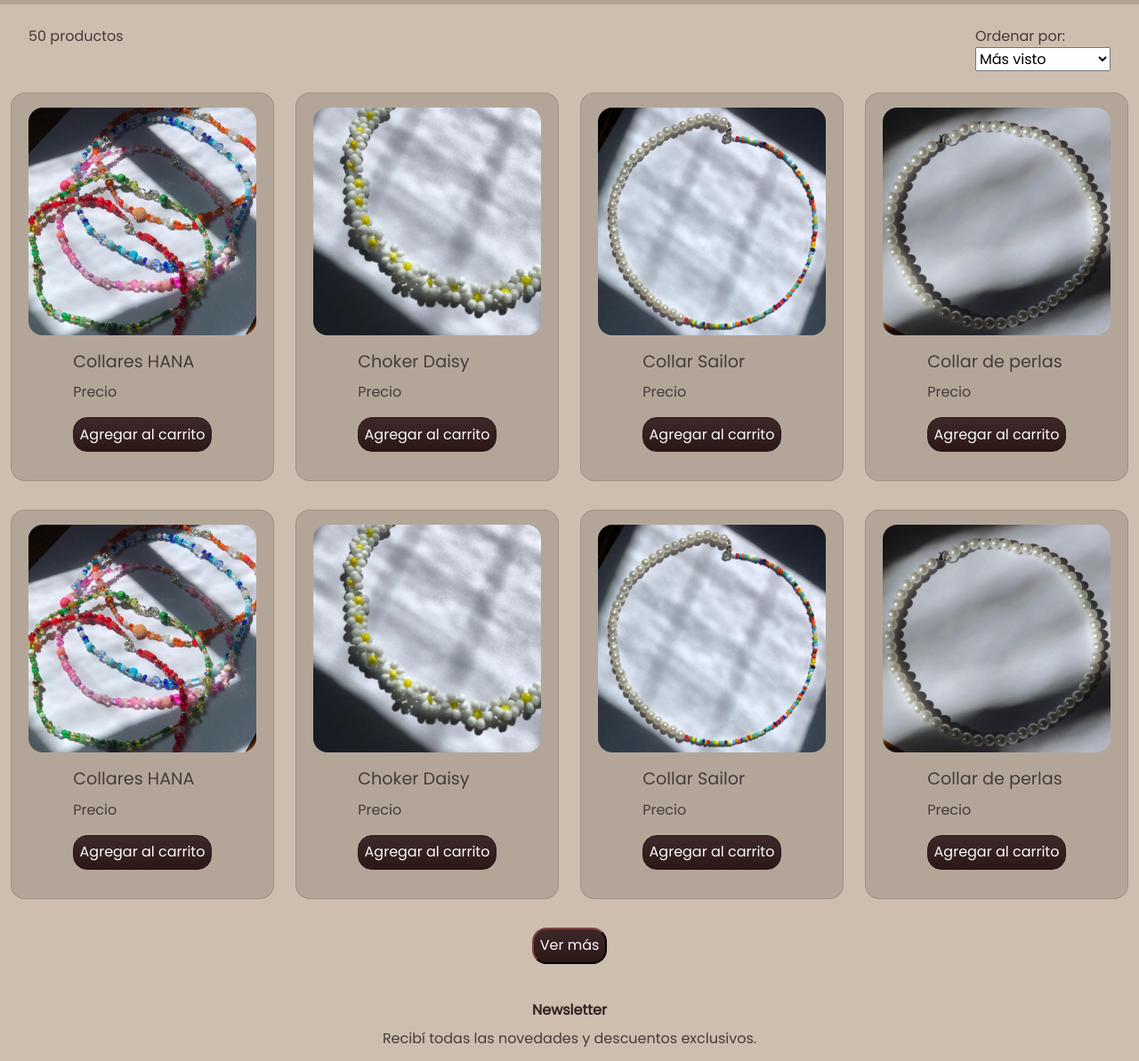
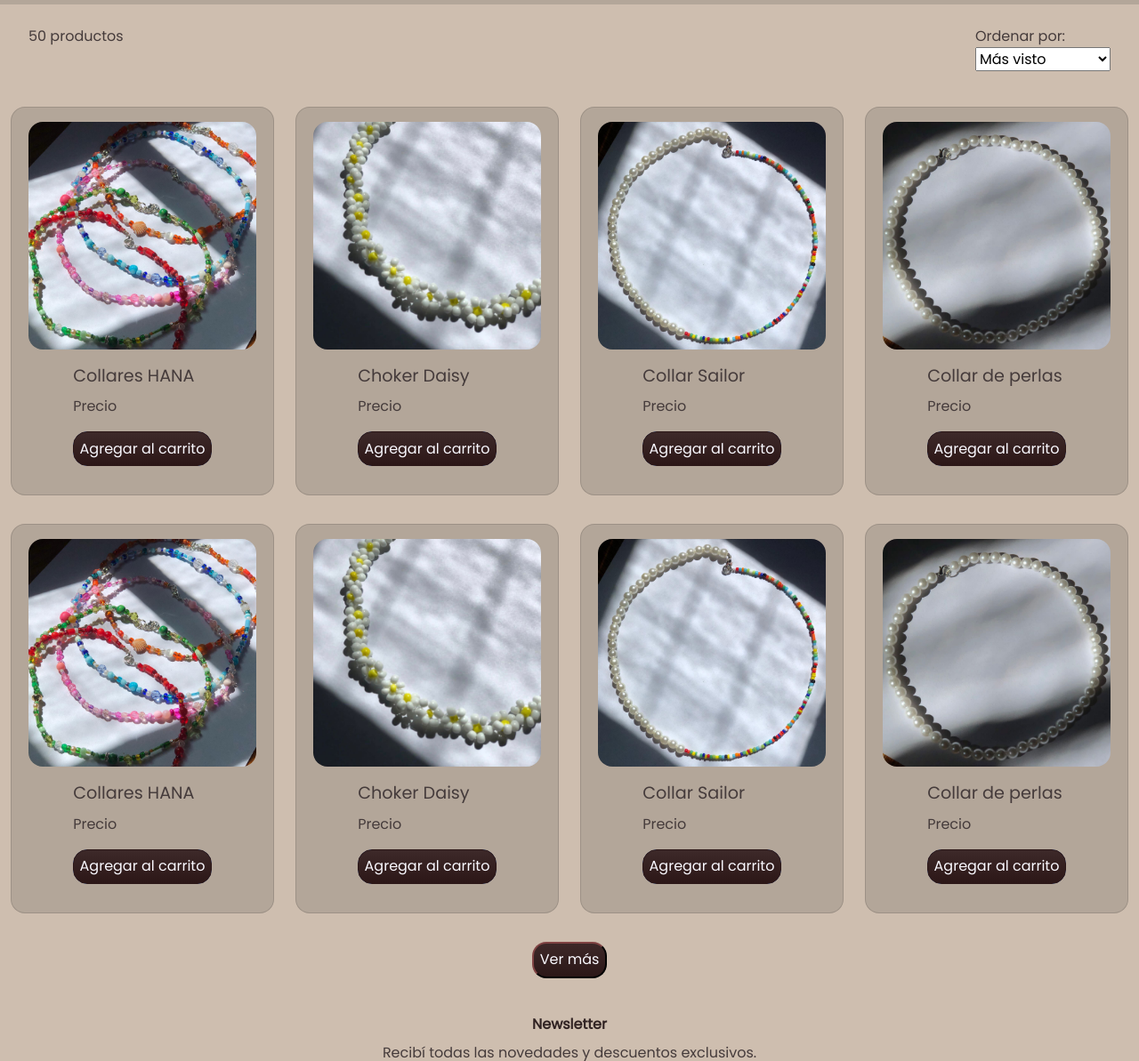
Before and after one commit to victoriadeastoreca/LULU, a website: page páginas/productos.html in a window 1280 px wide. Shown: the part 75-1268 px from the top of the page at 89% size. Drawn offline with nearby package versions, Linux system fonts and the light colour scheme.

Commit message:
cambios tarjetas productos

```diff
--- a/páginas/productos.html
+++ b/páginas/productos.html
@@ -80,7 +80,7 @@
         <section class="container-fluid">
             <article class="row">
 
-                <div class="col-xl-3 col-md-6 col-sm-12">
+                <div class="col-xl-3 col-lg-4 col-md-6 col-sm-12">
                     <div class="card" >
                         <img class="tamaño__imagenes" src="../recursos/im-collares-hanna.jpg" alt="Imágen collares HANA" />
                         <div class="card-body">
@@ -91,7 +91,7 @@
                     </div>
                 </div>
 
-                <div class="col-xl-3 col-md-6 col-sm-12">
+                <div class="col-xl-3 col-lg-4 col-md-6 col-sm-12">
                     <div class="card">
                         <img class="tamaño__imagenes" src="../recursos/im-choker-daisy.jpg" alt="Imágen Choker Daisy" />
                         <div class="card-body">
@@ -102,7 +102,7 @@
                     </div>
                 </div>
 
-                <div class="col-xl-3 col-md-6 col-sm-12">
+                <div class="col-xl-3 col-lg-4 col-md-6 col-sm-12">
                     <div class="card">
                         <img class="tamaño__imagenes" src="../recursos/im-collar-sailor.jpg" alt="Imágen Collar Sailor" />
                         <div class="card-body">
@@ -113,7 +113,7 @@
                     </div>
                 </div>
 
-                <div class="col-xl-3 col-md-6 col-sm-12">
+                <div class="col-xl-3 col-lg-4 col-md-6 col-sm-12">
                     <div class="card">
                         <img class="tamaño__imagenes" src="../recursos/im-collar-perlas.jpg" alt="Imágen Collar de perlas" />
                         <div class="card-body">
@@ -124,11 +124,8 @@
                     </div>
                 </div>
 
-            </article>
 
-            <article class="row">
-
-                <div class="col-xl-3 col-md-6 col-sm-12">
+                <div class="col-xl-3 col-lg-4 col-md-6 col-sm-12">
                     <div class="card" >
                         <img class="tamaño__imagenes" src="../recursos/im-collares-hanna.jpg" alt="Imágen collares HANA" />
                         <div class="card-body">
@@ -139,7 +136,7 @@
                     </div>
                 </div>
 
-                <div class="col-xl-3 col-md-6 col-sm-12">
+                <div class="col-xl-3 col-lg-4 col-md-6 col-sm-12">
                     <div class="card">
                         <img class="tamaño__imagenes" src="../recursos/im-choker-daisy.jpg" alt="Imágen Choker Daisy" />
                         <div class="card-body">
@@ -150,7 +147,7 @@
                     </div>
                 </div>
 
-                <div class="col-xl-3 col-md-6 col-sm-12">
+                <div class="col-xl-3 col-lg-4 col-md-6 col-sm-12">
                     <div class="card">
                         <img class="tamaño__imagenes" src="../recursos/im-collar-sailor.jpg" alt="Imágen Collar Sailor" />
                         <div class="card-body">
@@ -161,7 +158,7 @@
                     </div>
                 </div>
 
-                <div class="col-xl-3 col-md-6 col-sm-12">
+                <div class="col-xl-3 col-lg-4 col-md-6 col-sm-12">
                     <div class="card">
                         <img class="tamaño__imagenes" src="../recursos/im-collar-perlas.jpg" alt="Imágen Collar de perlas" />
                         <div class="card-body">
--- a/scss/_mediaqueries.scss
+++ b/scss/_mediaqueries.scss
@@ -1,5 +1,5 @@
 /* MEDIA QUERIES */
-@media (min-width:1023px) and (max-width: 1200px){
+@media (min-width:990px) and (max-width: 1200px){
     .new__div{
         margin: 2rem 0rem;
     }
@@ -15,7 +15,7 @@
         margin-bottom: 0;
     }
     .tamaño__imagenes{
-        width: 35vw;
+        width: 28vw;
         &NewBest{
             width: 25vw;
             &:hover{
@@ -48,7 +48,7 @@
 
 /* IPAD vertical */
 
-@media (min-width:768px) and (max-width: 1023px){
+@media (min-width:768px) and (max-width: 990px){
 
     .new__div{
         margin: 2rem 0rem;
--- a/scss/style.scss
+++ b/scss/style.scss
@@ -56,6 +56,7 @@ a{
 }
 article{
     margin: 2rem 0;
+    margin-bottom: 1rem;
 }
 
 
@@ -92,10 +93,8 @@ article{
     padding: 1rem 0;
 }
 .card{
+    margin: 1rem 0;
     @include mix__card($color-headerCard);
-    &__best{
-        @include mix__card($color-cardBest);
-    }
     &-title{
         font-size: larger;
     }
@@ -118,6 +117,9 @@ article{
         margin-top: 5rem;
         margin-bottom: 1rem;
     }
+    &__card{
+        margin: 0;
+    }
     &__titulo{
         font-size: 19px;
     }
@@ -126,6 +128,10 @@ article{
     &__div{
         margin-top: 5rem;
         margin-bottom: 1rem;
+    }
+    &__card{
+        margin: 0;
+        @include mix__card($color-cardBest);
     }
     &__titulo{
         font-size: 19px;
```
Also changed, not shown: index.html (+6 -6 lines), css/estilo.css.
